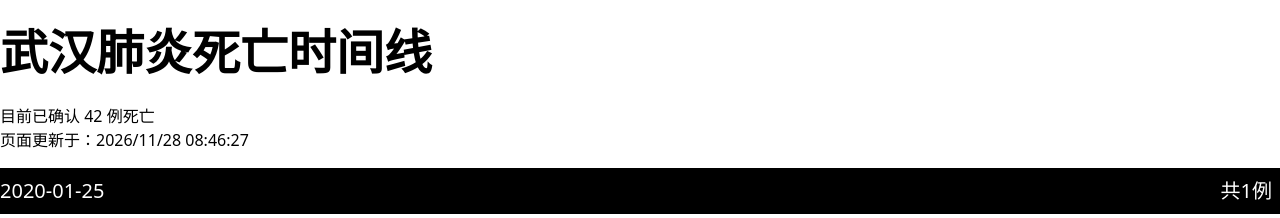
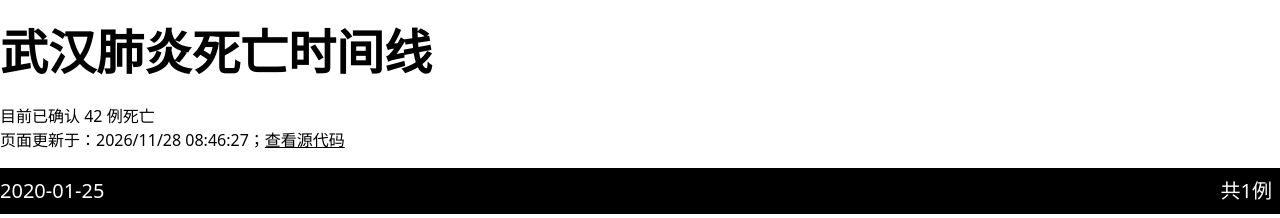
Before and after one commit to chenxsan/deathline, a Next.js app: page / in a window 1280 px wide. Shown: the top 218 px of the page. Built offline with nearby package versions, Linux system fonts and the light colour scheme.

Commit message:
Add link to source code

```diff
--- a/components/ScrollTop.tsx
+++ b/components/ScrollTop.tsx
@@ -7,7 +7,7 @@ function scroll() {
 }
 function ScrollTop() {
   return (
-    <button className="flex items-center justify-center mb-10" onClick={scroll}>
+    <button className="flex items-center justify-center" onClick={scroll}>
       <svg
         className="text-3xl"
         width="1em"
--- a/pages/index.tsx
+++ b/pages/index.tsx
@@ -51,7 +51,10 @@ const HomePage: NextPage = () => {
         <h2 className="">目前已确认 {len(flat(results))} 例死亡</h2>
         <h3 className="pb-4">
           页面更新于：
-          {process.env.buildAt}
+          {process.env.buildAt}；
+          <a href="https://github.com/chenxsan/deathline" className="underline">
+            查看源代码
+          </a>
         </h3>
         <div>
           {results.map(([date, items]) => (
@@ -67,7 +70,9 @@ const HomePage: NextPage = () => {
           ))}
         </div>
       </div>
-      <ScrollTop />
+      <footer className="mb-10">
+        <ScrollTop />
+      </footer>
     </>
   );
 };
```
